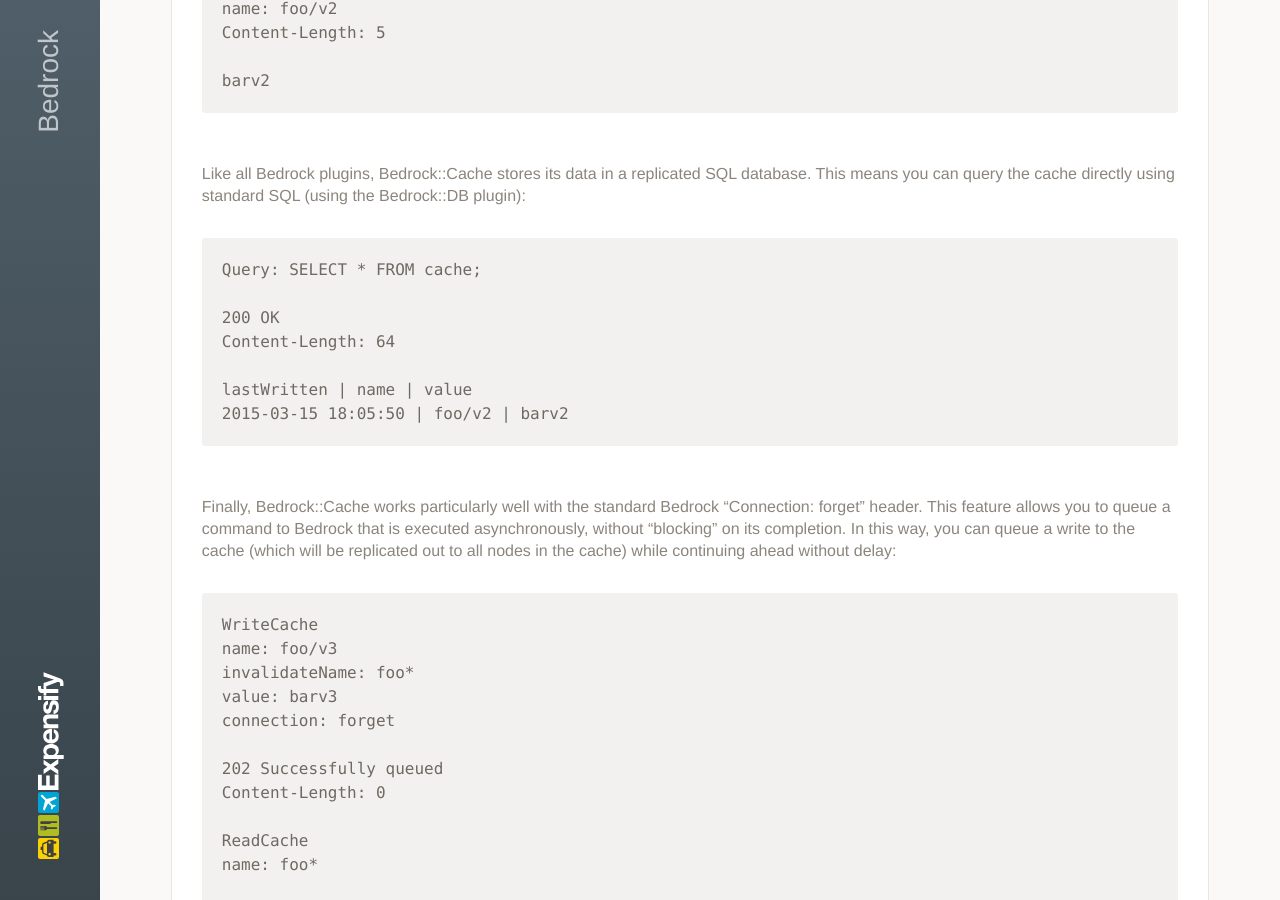
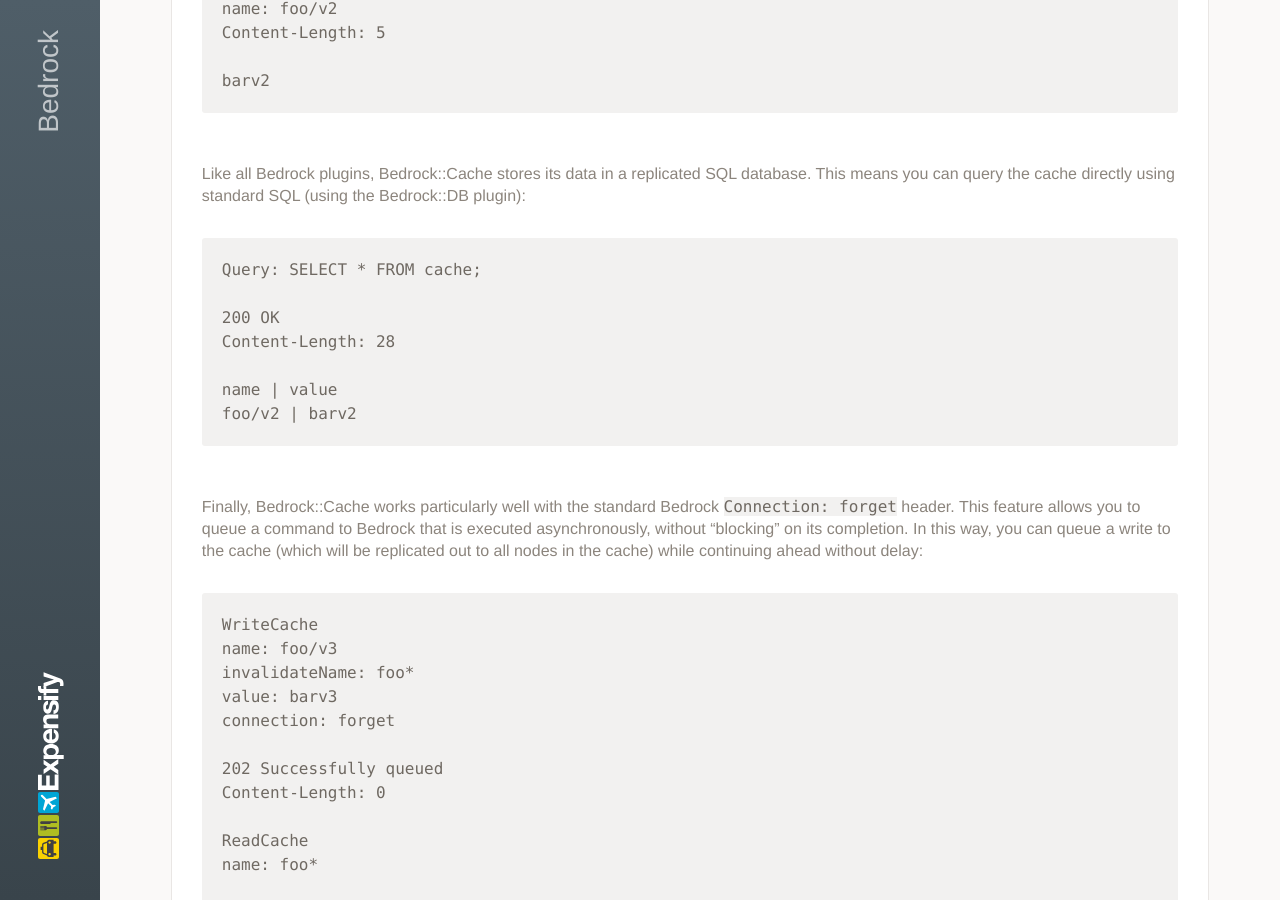
Before and after one commit to Expensify/Bedrock, a Jekyll site: the page built from docs/cache.md, in a window 1280 px wide and 900 px high, scrolled down 2007 px. Built offline with Jekyll 4.4.1, drawn with Linux system fonts in a browser that asks for light colours.

Commit message:
Update cache.md

```diff
--- a/docs/cache.md
+++ b/docs/cache.md
@@ -70,12 +70,12 @@ Like all Bedrock plugins, Bedrock::Cache stores its data in a replicated SQL dat
     Query: SELECT * FROM cache;
 
     200 OK
-    Content-Length: 64
+    Content-Length: 28
 
-    lastWritten | name | value
-    2015-03-15 18:05:50 | foo/v2 | barv2
+    name | value
+    foo/v2 | barv2
 
-Finally, Bedrock::Cache works particularly well with the standard Bedrock "Connection: forget" header.  This feature allows you to queue a command to Bedrock that is executed asynchronously, without "blocking" on its completion.  In this way, you can queue a write to the cache (which will be replicated out to all nodes in the cache) while continuing ahead without delay:
+Finally, Bedrock::Cache works particularly well with the standard Bedrock `Connection: forget` header.  This feature allows you to queue a command to Bedrock that is executed asynchronously, without "blocking" on its completion.  In this way, you can queue a write to the cache (which will be replicated out to all nodes in the cache) while continuing ahead without delay:
 
     WriteCache
     name: foo/v3
```
